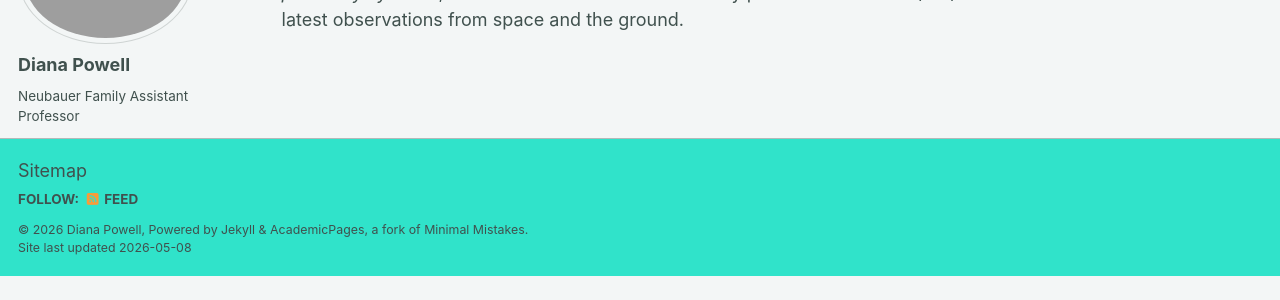
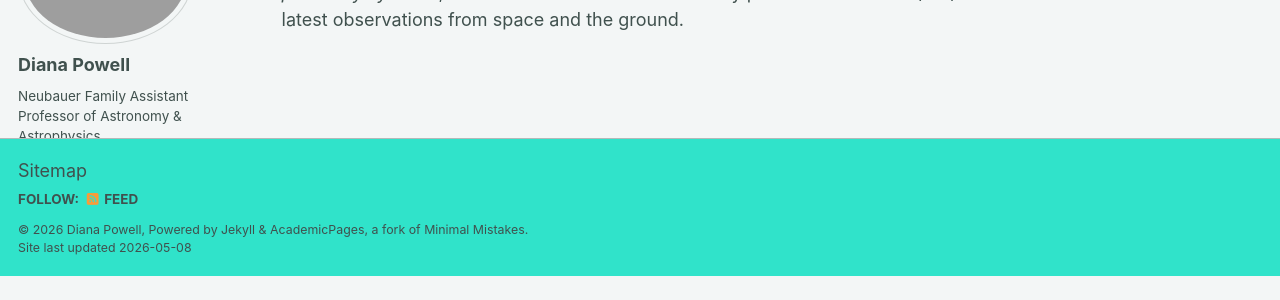
Before and after one commit to dpowplanet/dpowplanet.github.io, a Jekyll site: the page built from _pages/about.md, in a window 1280 px wide. Shown: the part 191-491 px from the top of the page. Built offline with Jekyll 4.4.1, drawn with Linux system fonts in a browser that asks for light colours; some web fonts are replaced; a script bundle is joined from its source files by our own code; library files that are not in the unit come from our copies.

Commit message:
Update _config.yml

```diff
--- a/_config.yml
+++ b/_config.yml
@@ -26,7 +26,7 @@ author:
   avatar           : "headshot.png"
   name             : "Diana Powell"
   pronouns         : # example: "she/her"
-  bio              : "Neubauer Family Assistant Professor"
+  bio              : "Neubauer Family Assistant Professor of Astronomy & Astrophysics"
   location         : #"Earth"
   employer         : "University of Chicago"
   uri              : # URL
```
